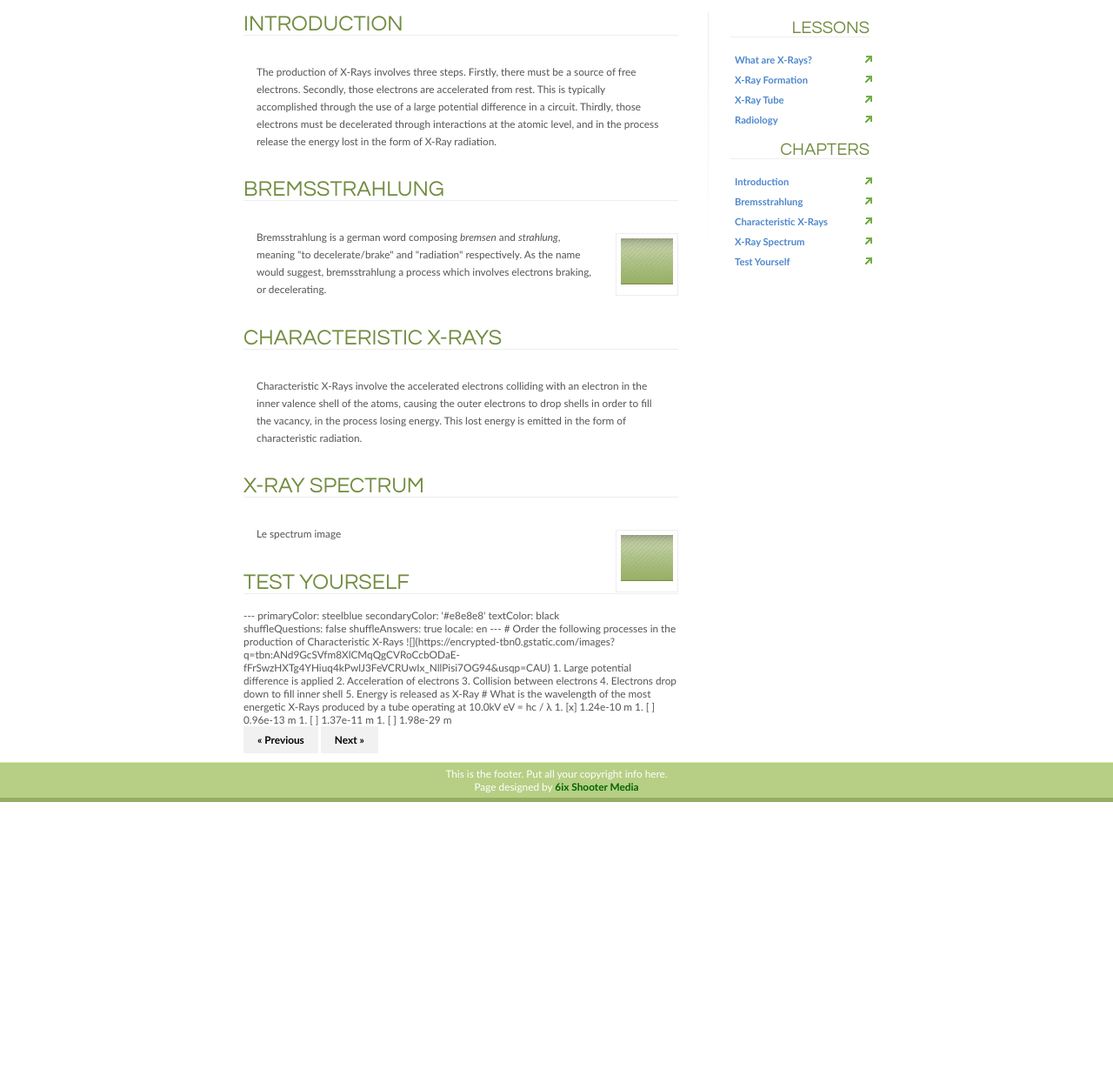
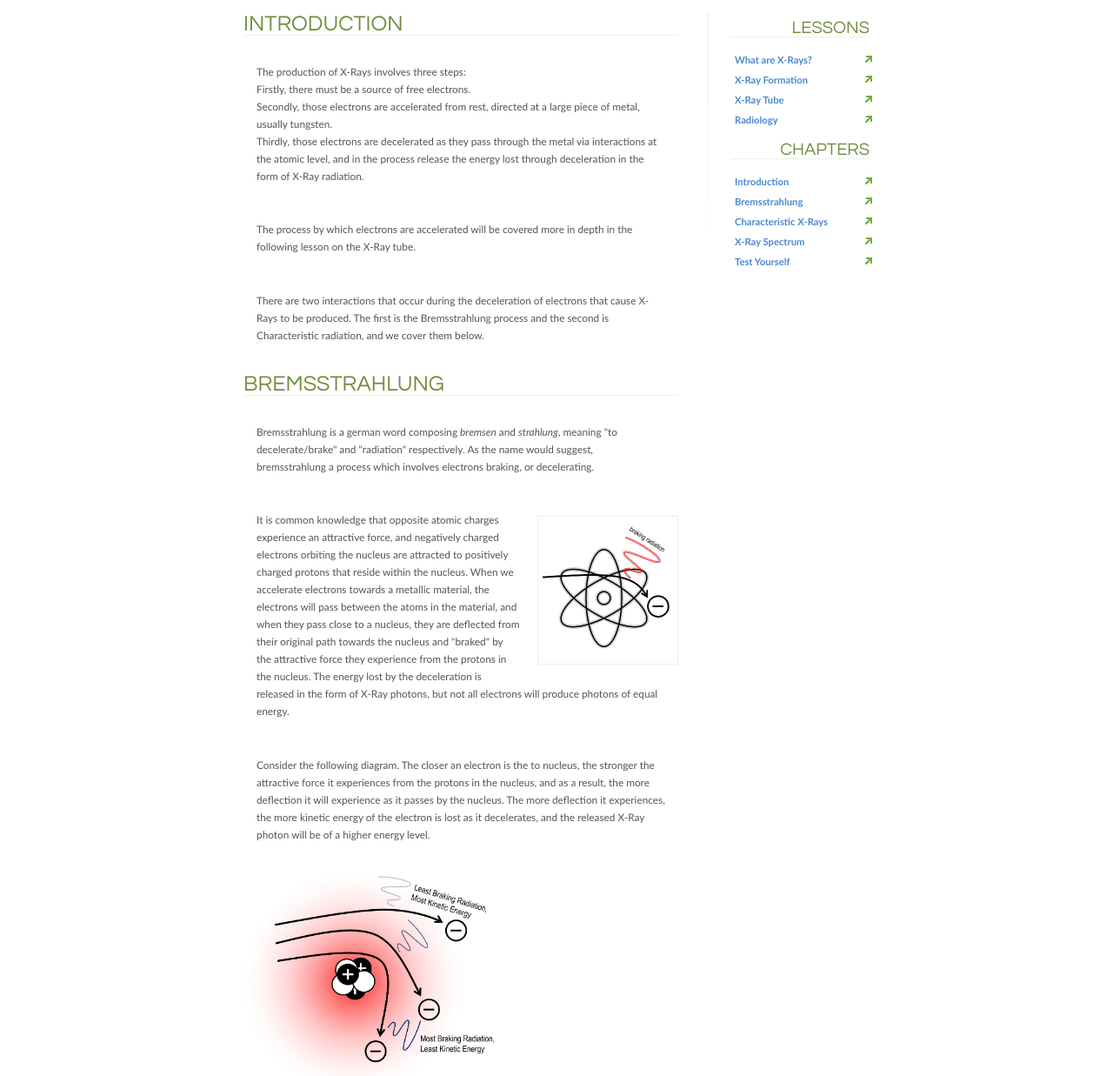
Before and after one commit to keen767/keen767.gethub.io, a plain HTML site: page radiation.html in a window 1280 px wide. Shown: the part 323-1560 px from the top of the page at 87% size. Before the commit the page ends 1245 px from the top, so only its background shows below. Drawn offline with Linux system fonts and the light colour scheme; a script that the page names is missing.

Commit message:
braking radiation
brake

```diff
--- a/radiation.html
+++ b/radiation.html
@@ -39,7 +39,7 @@ src="https://cdn.jsdelivr.net/npm/quizdown@latest/public/build/quizdown.js">
 						<h1>lessons</h1>
 						<div class="submenu">
 								<a href="#top">What are X-Rays?</a>
-								<a href="#intro">X-Ray Formation</a>
+								<a href="radiation.html">X-Ray Formation</a>
 								<a href="#css">X-Ray Tube</a>
 								<a href="#about">Radiology</a>
 						</div>
@@ -59,21 +59,59 @@ src="https://cdn.jsdelivr.net/npm/quizdown@latest/public/build/quizdown.js">
 					<h1><a name="introduction" id="introduction"></a>Introduction</h1>
 
 					<p>
-							The production of X-Rays involves three steps. Firstly, there must be a source of free electrons.
-							Secondly, those electrons are accelerated from rest. This is typically
-							accomplished through the use of a large potential difference in a circuit.
-							Thirdly, those electrons must be decelerated through interactions at the atomic level,
-							and in the process release the energy lost in the form of X-Ray radiation.
+							The production of X-Rays involves three steps:<br>
+							Firstly, there must be a source of free electrons.<br>
+							Secondly, those electrons are accelerated from rest, directed at a
+							large piece of metal, usually tungsten.<br>
+							Thirdly, those electrons are decelerated as they pass through
+							the metal via interactions at the atomic level,
+							and in the process release the energy lost through deceleration
+							in the form of X-Ray radiation.
+					</p>
+
+					<p>
+							The process by which electrons are accelerated will be covered more in
+							depth in the following lesson on the X-Ray tube.<br>
+					</p>
+
+					<p>
+							There are two interactions that occur during the deceleration of
+							electrons that cause X-Rays to be produced. The first is the Bremsstrahlung process
+							and the second is Characteristic radiation, and we cover them below.
 					</p>
 
 					<h1><a name="bremsstrahlung" id="bremsstrahlung"></a>Bremsstrahlung</h1>
-
-					<img src="images/backgrounds/menu.jpg" alt="AN EXAMPLE IMAGE" title="AN EXAMPLE IMAGE" class="articleimg" />
 
 					<p>
 							Bremsstrahlung is a german word composing <em>bremsen</em> and <em>strahlung</em>, meaning "to decelerate/brake" and "radiation" respectively.
 							As the name would suggest, bremsstrahlung a process which involves electrons braking, or decelerating.
 					</p>
+
+					<img src="images/braking_radiation.png" alt="braking radiation" title="braking radiation" width=150px class="articleimg" />
+
+					<p>
+							It is common knowledge that opposite atomic charges experience an attractive force,
+							and negatively charged electrons orbiting the nucleus are attracted to positively
+							charged protons that reside within the nucleus. When we accelerate electrons
+							towards a metallic material, the electrons will pass between the atoms in the material,
+							and when they pass close to a nucleus, they are deflected from their original path
+							towards the nucleus and "braked" by the attractive force they experience
+							from the protons in the nucleus. The energy lost by the deceleration
+							is released in the form of X-Ray photons, but not all electrons will produce
+							photons of equal energy.
+					</p>
+
+					<p>
+							Consider the following diagram. The closer an electron is the to
+							nucleus, the stronger the attractive force it experiences from the
+							protons in the nucleus, and as a result, the more deflection it will
+							experience as it passes by the nucleus. The more deflection it
+							experiences, the more kinetic energy of the electron is lost as it
+							decelerates, and the released X-Ray photon will be of a higher energy level.
+					</p>
+
+					<img src="images/braking_radiation_2.png" alt="braking radiation 2" title="braking radiation 2" width=300px />
+
 
 					<h1><a name="characteristic" id="characteristic"></a>Characteristic X-Rays</h1>
 
```
Also changed, not shown: index.html (+1 -0 lines), lessons.html (+1 -1 lines), images/braking_radiation.png (added), images/braking_radiation_2.png (added).
